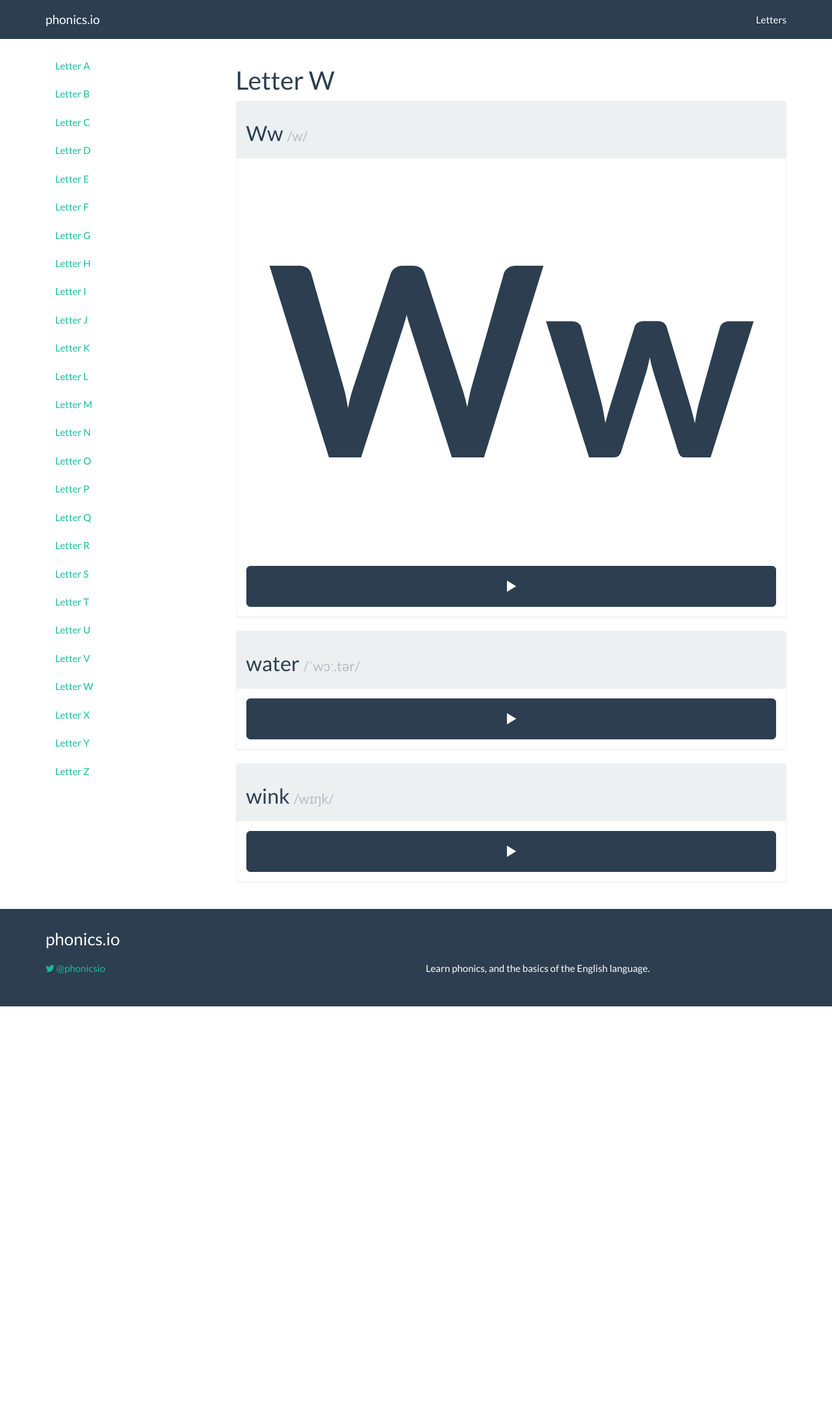
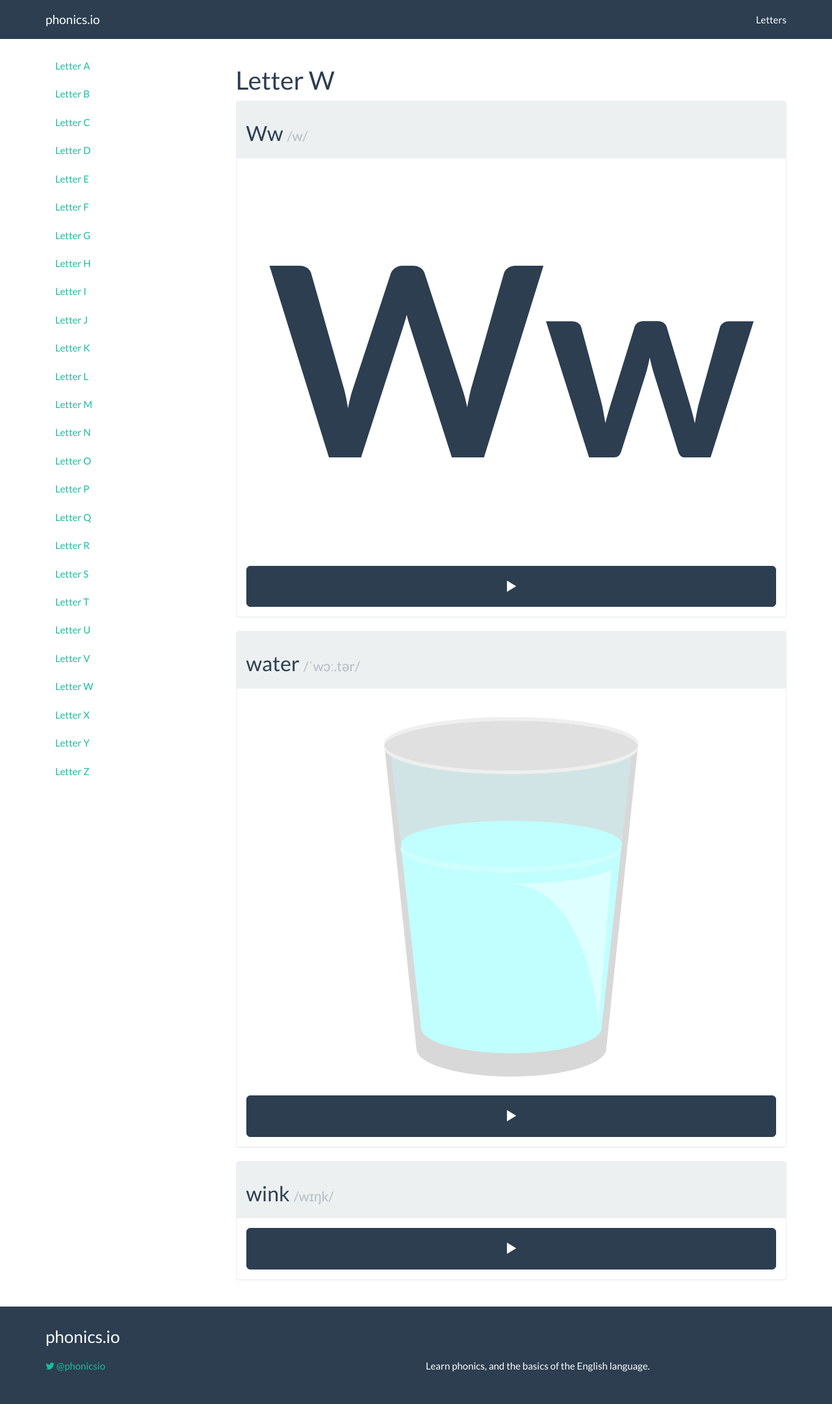
Before and after one commit to irmbrady/phonics.io, a Jekyll site: the page built from letters/w.html, in a window 1280 px wide. Shown: the whole page at 65% size. Built offline with Jekyll 4.4.1, drawn with Linux system fonts in a browser that asks for light colours; nearby versions of some CDN libraries; before the commit the page ends 1549 px from its top, so only the background shows below that.

Commit message:
Added water svg

```diff
--- a/letters/w.html
+++ b/letters/w.html
@@ -26,7 +26,7 @@ categories: [letters]
     <h2>water <small>/ˈwɔː.tər/</small></h2>
   </div>
   <div class="panel-body">
-    <!-- <img src="/../resources/images/XX.svg" alt="XX" style="width: 100%; display: block;"/> -->
+    <img src="/../resources/images/water.svg" alt="water" style="width: 100%; display: block;"/>
     <audio id="say-water">
       <source src="/../resources/sounds/mp3/water.mp3" type="audio/mpeg" />
       <source src="/../resources/sounds/ogg/water.ogg" type="audio/ogg" />
```
Also changed, not shown: resources/images/water.svg (added).
